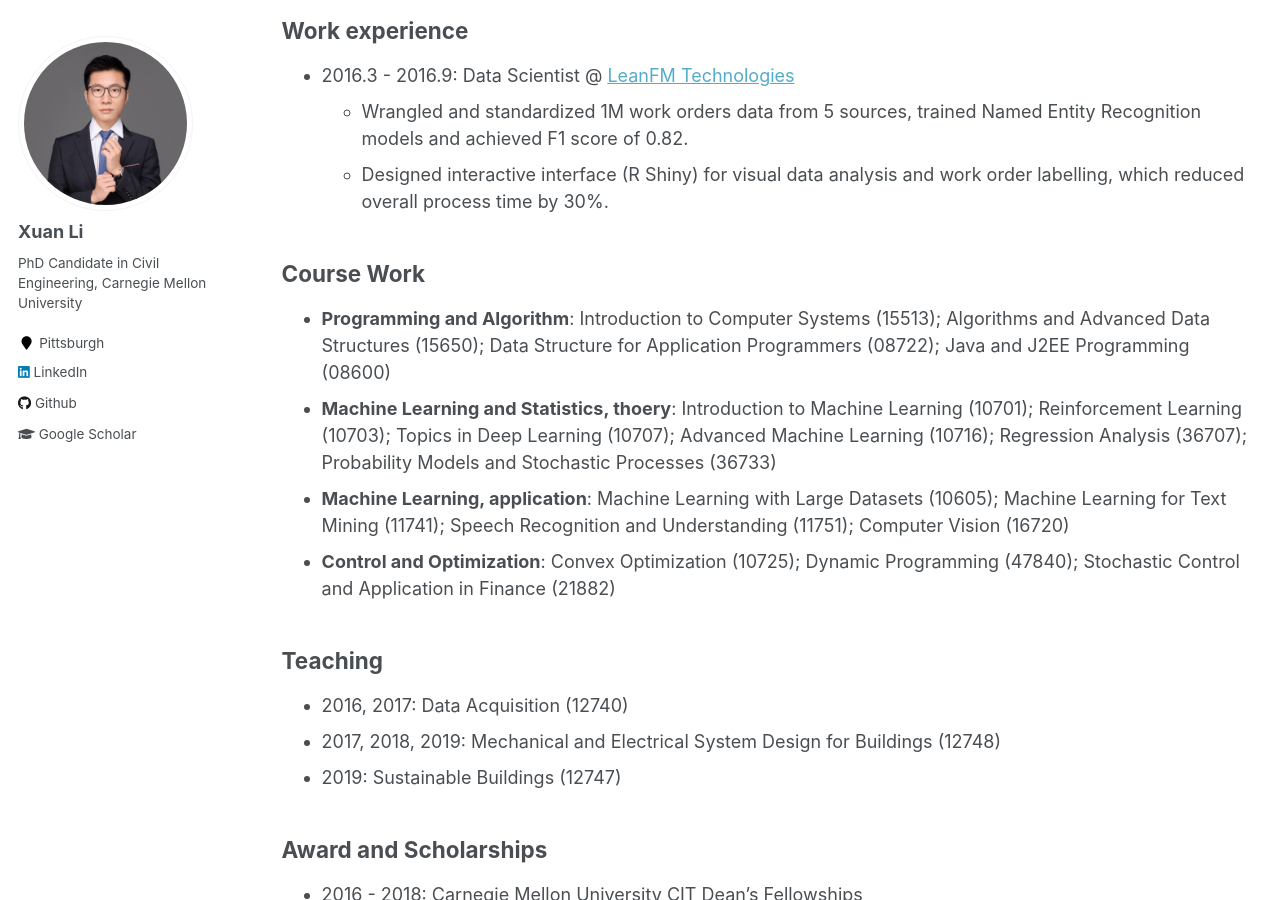
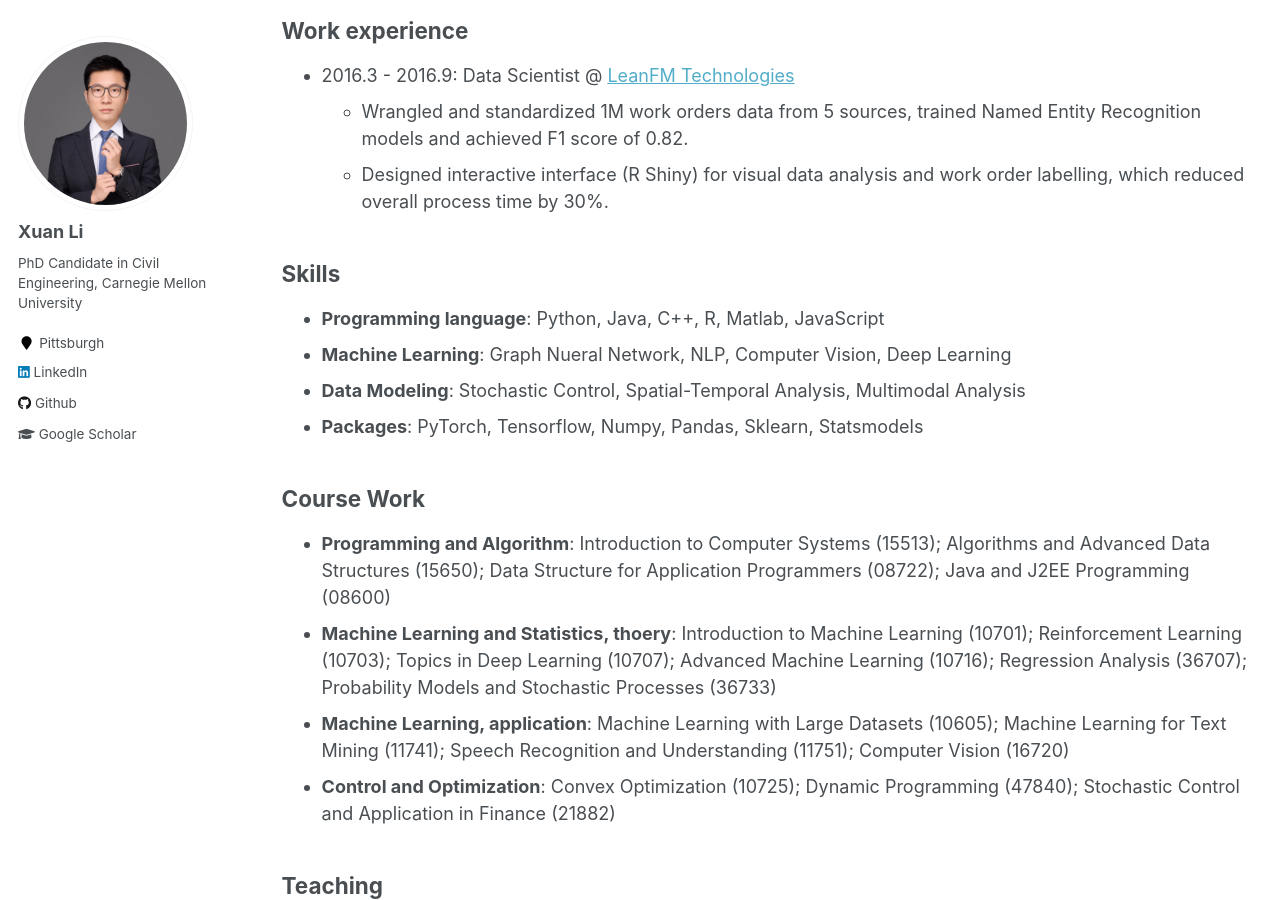
Before and after one commit to milanlx/milanlx.github.io, a Jekyll site: the page built from _pages/cv.md, in a window 1280 px wide and 900 px high, scrolled down 399 px. Built offline with Jekyll 4.4.1, drawn with Linux system fonts in a browser that asks for light colours.

Commit message:
Update cv.md

```diff
--- a/_pages/cv.md
+++ b/_pages/cv.md
@@ -22,7 +22,12 @@ Work experience
   * Wrangled and standardized 1M work orders data from 5 sources, trained Named Entity Recognition models and achieved F1 score of 0.82.
   * Designed interactive interface (R Shiny) for visual data analysis and work order labelling, which reduced overall process time by 30%.
 
-
+Skills
+------
+* **Programming language**: Python, Java, C++, R, Matlab, JavaScript
+* **Machine Learning**: Graph Nueral Network, NLP, Computer Vision, Deep Learning
+* **Data Modeling**: Stochastic Control, Spatial-Temporal Analysis, Multimodal Analysis
+* **Packages**: PyTorch, Tensorflow, Numpy, Pandas, Sklearn, Statsmodels
 
 Course Work
 ------
```
